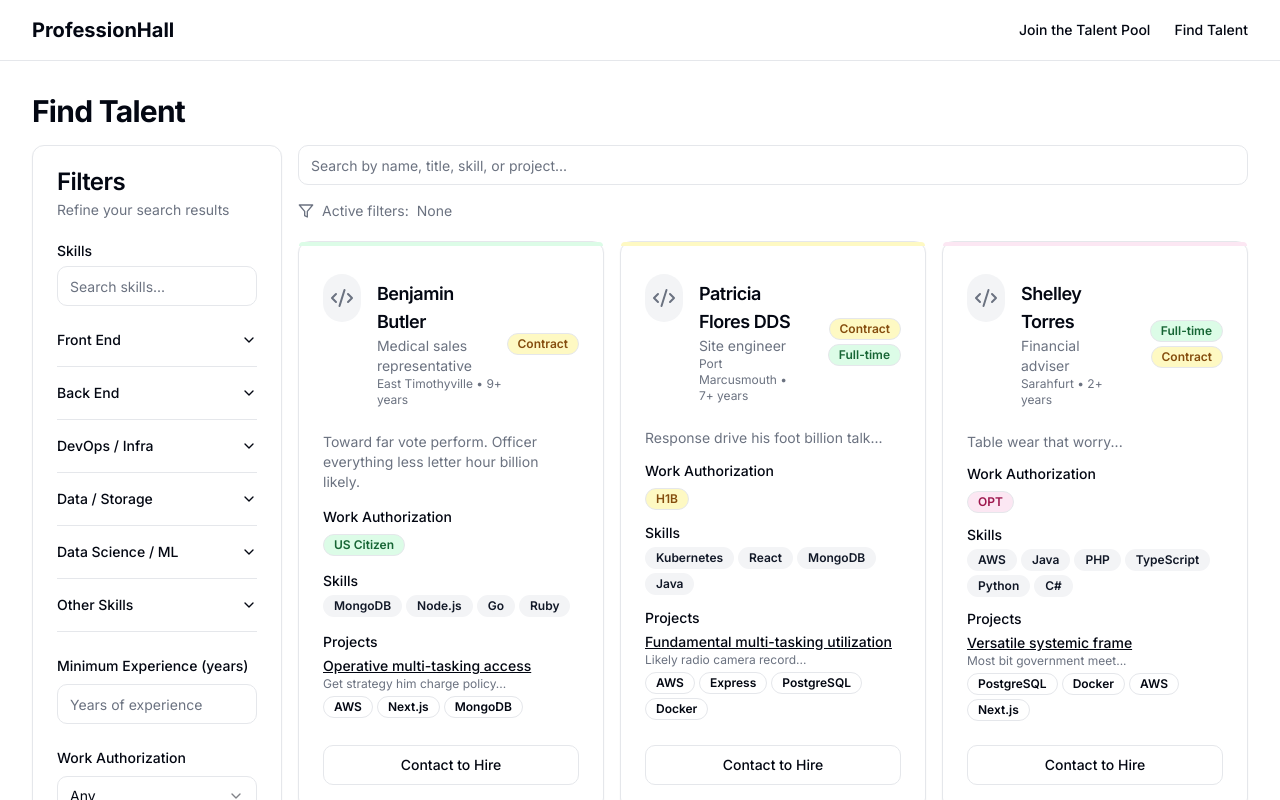
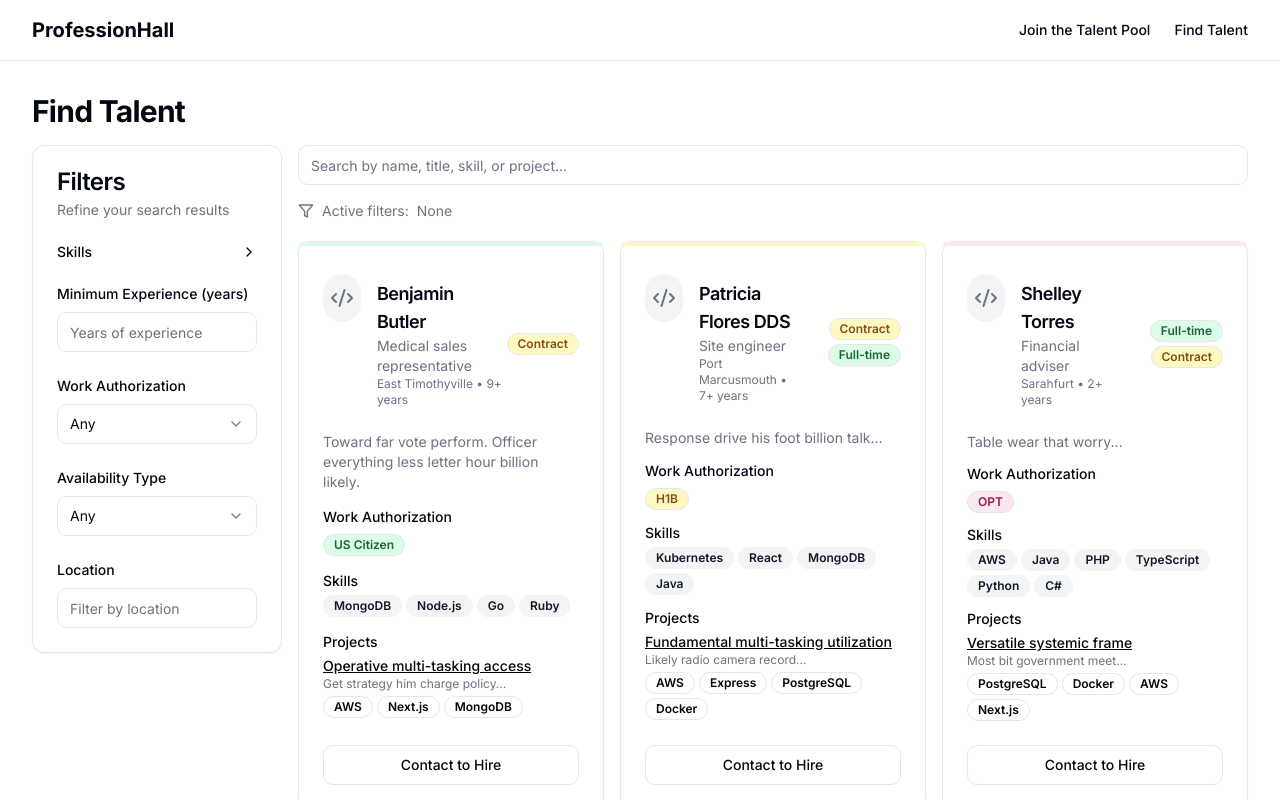
Before and after one commit to LtShibby/ProfessionHall, a Next.js app: page /search in a window 1280 px wide. Shown: the top 800 px of the page. Built offline with nearby package versions, Linux system fonts and the light colour scheme.

Commit message:
fixing skills dropdown in filter

```diff
--- a/components/FilterSection.tsx
+++ b/components/FilterSection.tsx
@@ -12,6 +12,7 @@ import {
 import { Checkbox } from "@/components/ui/checkbox"
 import { Label } from "@/components/ui/label"
 import { Select, SelectContent, SelectItem, SelectTrigger, SelectValue } from "@/components/ui/select"
+import { ChevronDown, ChevronRight } from "lucide-react"
 
 export function FilterSection({
   skills,
@@ -42,6 +43,9 @@ export function FilterSection({
 }) {
   const [skillSearch, setSkillSearch] = useState("")
 
+
+    const [skillsVisible, setSkillsVisible] = useState(false)
+
   const categorizedSkills: Record<string, string[]> = {
     "Front End": [
       "React", "Next.js", "Angular", "Vue.js", "TypeScript", "JavaScript", "CSS/SCSS", "Tailwind CSS", "UI/UX Design", "Storybook"
@@ -66,12 +70,26 @@ export function FilterSection({
   return (
     <div className="space-y-6">
       <div className="space-y-2">
-        <h3 className="text-sm font-medium leading-none">Skills</h3>
+  <button
+    className="flex items-center justify-between w-full text-sm font-medium leading-none"
+    onClick={() => setSkillsVisible(!skillsVisible)}
+  >
+    <span>Skills</span>
+    {skillsVisible ? (
+      <ChevronDown className="h-4 w-4" />
+    ) : (
+      <ChevronRight className="h-4 w-4" />
+    )}
+  </button>
+
+  {skillsVisible && (
+    <>
       <Input
         placeholder="Search skills..."
         value={skillSearch}
         onChange={(e) => setSkillSearch(e.target.value)}
       />
+
       <Accordion type="multiple" className="w-full">
         {Object.entries(categorizedSkills).map(([category, items]) => {
           const filteredItems = items.filter((skill) =>
@@ -101,6 +119,8 @@ export function FilterSection({
           )
         })}
       </Accordion>
+    </>
+  )}
 </div>
 
       <div className="space-y-2">
```
Lines whose indentation alone changed are shown as unchanged.
